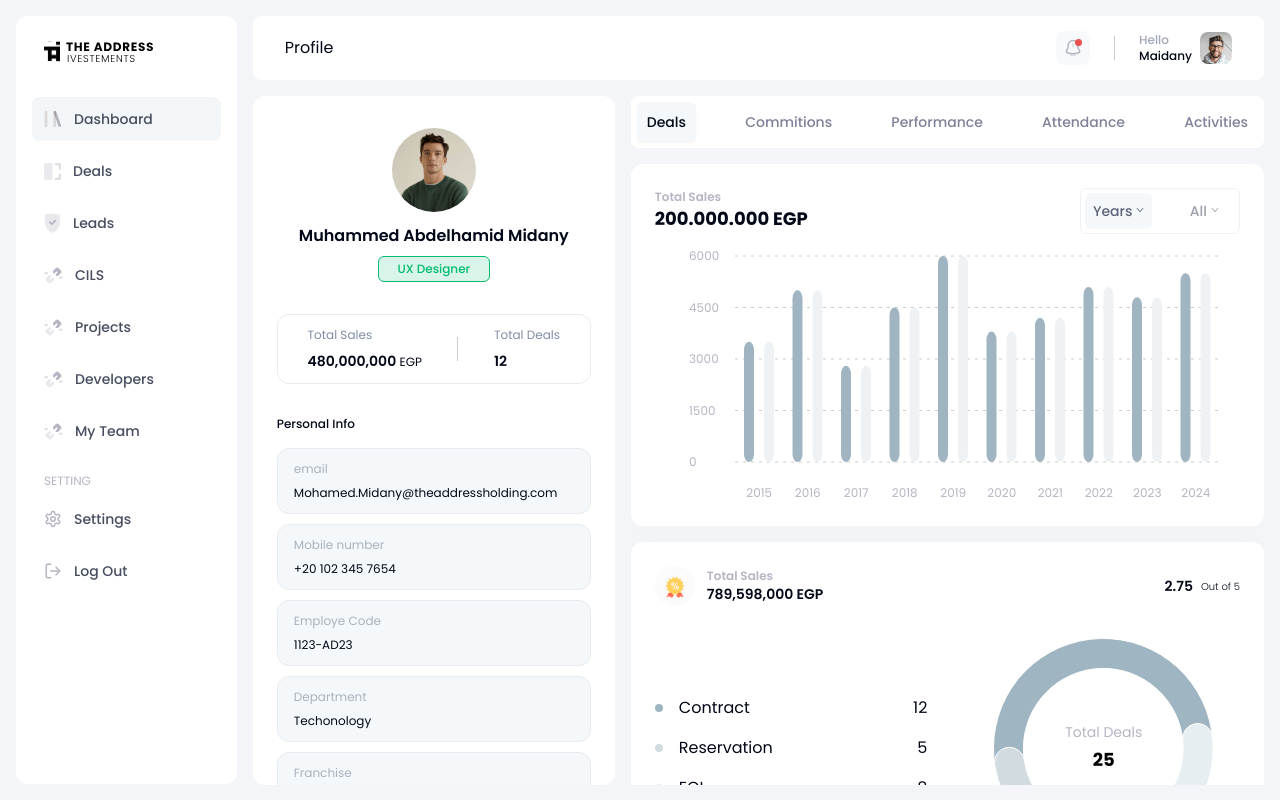
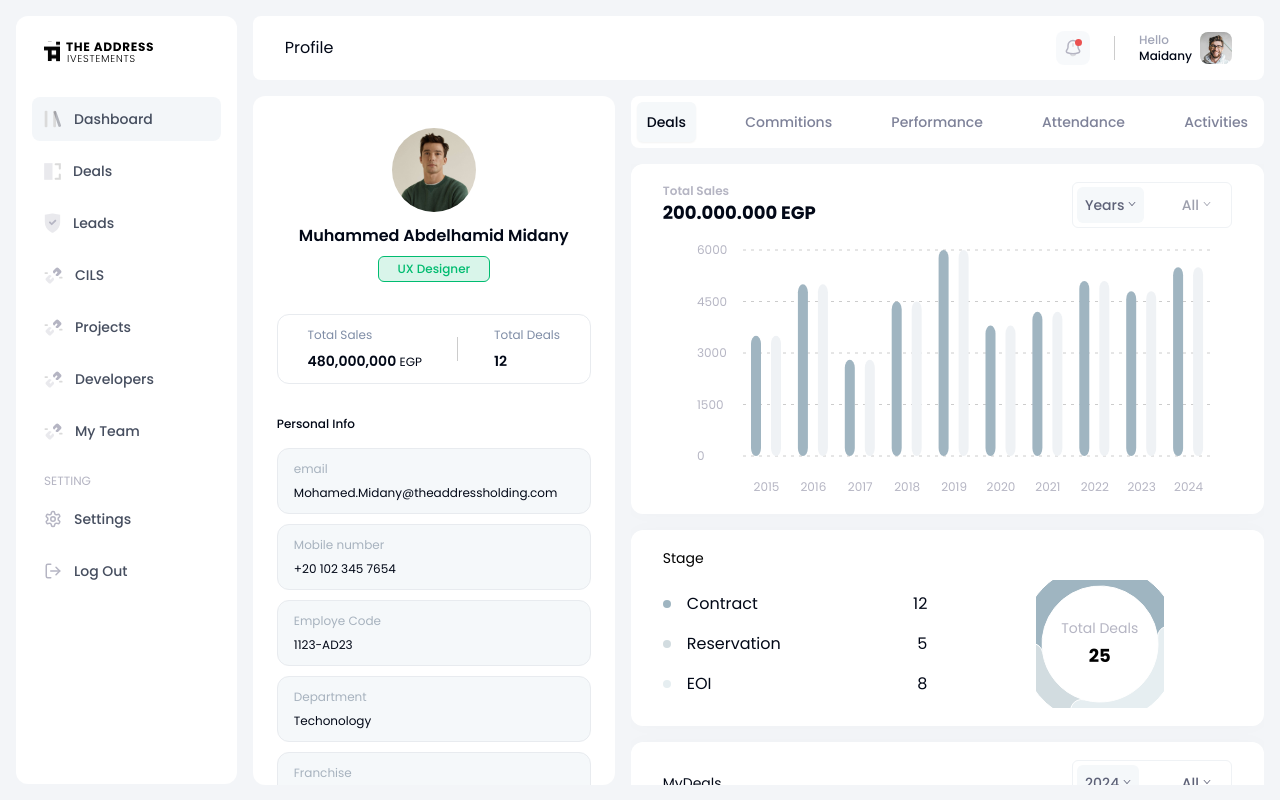
Before and after one commit to bftawfik/frontend-crm, a Next.js app: page / in a window 1280 px wide. Built offline with nearby package versions, Linux system fonts and the light colour scheme.

Commit message:
Enhance spacing and size of Circle Chart

```diff
--- a/app/_components/circleProgressChart/CircleProgressChart.tsx
+++ b/app/_components/circleProgressChart/CircleProgressChart.tsx
@@ -13,14 +13,14 @@ interface CircleProgressChartProps {
 const CircleProgressChart: React.FC<CircleProgressChartProps> = ({
   data,
   label,
-  innerRadius = 80,
-  strokeWidth = 30,
-  className = "relative w-full max-h-[260px]  flex justify-center items-center",
+  innerRadius = 58,
+  strokeWidth = 22,
+  className = "relative w-full flex justify-center items-center",
 }) => {
   return (
     <div className={className}>
-      <ResponsiveContainer height="100%"  aspect={1}>
-        <PieChart height={150}>
+      <ResponsiveContainer width="48.5%" aspect={1}>
+        <PieChart>
           <Pie
             data={data}
             cx="50%"
--- a/app/_components/deals/Deals.tsx
+++ b/app/_components/deals/Deals.tsx
@@ -8,7 +8,6 @@ import CustomizedBarChart from "../customizedBarChart/CustomizedBarChart"
 import MyDealsSection from "../myDealsSection/MyDealsSection"
 import SectionHeader from "../sectionHeader/SectionHeader"
 import SectionWrapper from "../sectionWrapper/SectionWrapper"
-import DiscountIcon from "../svgs/DiscountIcon"
 import YearQuarterPicker from "../yearQuarterPicker/YearQuarterPicker"
 
 const circleChartData = [
@@ -42,16 +41,8 @@ const Deals = () => {
         <CustomizedBarChart data={salesData} />
       </SectionWrapper>
       <SectionWrapper>
-        <SectionHeader
-          title="total sales"
-          subtitle="789,598,000 EGP"
-          icon={<DiscountIcon className="h-6 w-6" />}
-          rating={{
-            value: 2.75,
-            total: 5,
-          }}
-        />
-        <div className="flex w-full flex-col items-center justify-between gap-10 md:flex-row">
+        <SectionHeader title="Stage" titleClassName="text-sm text-black" />
+        <div className="flex w-full flex-col items-center justify-between gap-4 xl:gap-10 xl:flex-row">
           <ChartItemsListing chartData={circleChartData} />
           <CircleProgressChart
             data={circleChartData}
--- a/app/_components/sectionWrapper/SectionWrapper.tsx
+++ b/app/_components/sectionWrapper/SectionWrapper.tsx
@@ -5,7 +5,7 @@ interface SectionWrapperProps {
 }
 const SectionWrapper: React.FC<SectionWrapperProps> = ({
   children,
-  className = "shadow-main flex w-full gap-3 rounded-xl border-0 bg-white p-6 flex-col",
+  className = "shadow-main flex w-full gap-3 rounded-xl border-0 bg-white px-8 py-[18px] flex-col",
 }) => {
   return <section className={className}>{children}</section>
 }
--- a/app/charts/page.tsx
+++ /dev/null
@@ -1,54 +0,0 @@
-"use client"
-import ChartItemsListing from "app/_components/chartItemsListing/ChartItemsListing"
-import CircleProgressChart from "app/_components/circleProgressChart/CircleProgressChart"
-import CustomizedBarChart from "app/_components/customizedBarChart/CustomizedBarChart"
-import SectionHeader from "app/_components/sectionHeader/SectionHeader"
-import SectionWrapper from "app/_components/sectionWrapper/SectionWrapper"
-import DiscountIcon from "app/_components/svgs/DiscountIcon"
-import YearQuarterPicker from "app/_components/yearQuarterPicker/YearQuarterPicker"
-import { salesData } from "app/_mocks/chartsData"
-
-const Page = () => {
-  // charts data
-  const circleChartData = [
-    { name: "Contract", value: 12, color: "#9FB5C1" },
-    { name: "Reservation", value: 5, color: "#D2DCE0" },
-    { name: "EOI", value: 8, color: "#E6EEF1" },
-  ]
-  const totalDeals = circleChartData.reduce((total, item) => total + item.value, 0)
-
-  return (
-    <section className="bg-gray-sm relative box-border flex h-screen w-full flex-col gap-4 p-4">
-      <SectionWrapper>
-        <SectionHeader
-          title="total sales"
-          subtitle="789,598,000 EGP"
-          icon={<DiscountIcon className="h-6 w-6" />}
-          rating={{
-            value: 2.75,
-            total: 5,
-          }}
-        />
-        <div className="flex w-full flex-col items-center justify-between gap-10 md:flex-row">
-          <ChartItemsListing chartData={circleChartData} />
-          <CircleProgressChart
-            data={circleChartData}
-            label={
-              <div className="flex flex-col items-center justify-center gap-1 ">
-                <p className="text-left text-sm text-[#b5b5c3]">Total Deals</p>
-                <span className="text-left text-lg font-bold text-black">{totalDeals}</span>
-              </div>
-            }
-          />
-        </div>
-      </SectionWrapper>
-
-      <SectionWrapper>
-        <SectionHeader title="total sales" subtitle="200.000.000 EGP" rightContent={<YearQuarterPicker />} />
-        <CustomizedBarChart data={salesData} />
-      </SectionWrapper>
-    </section>
-  )
-}
-
-export default Page
```
